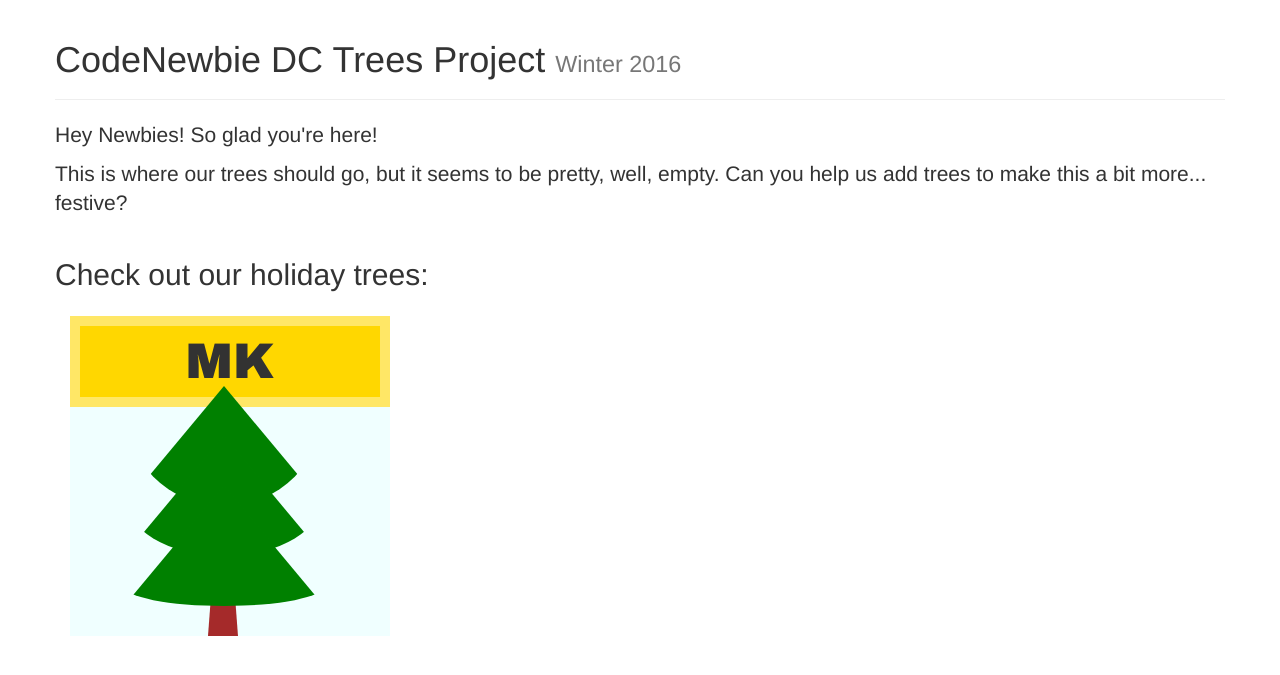
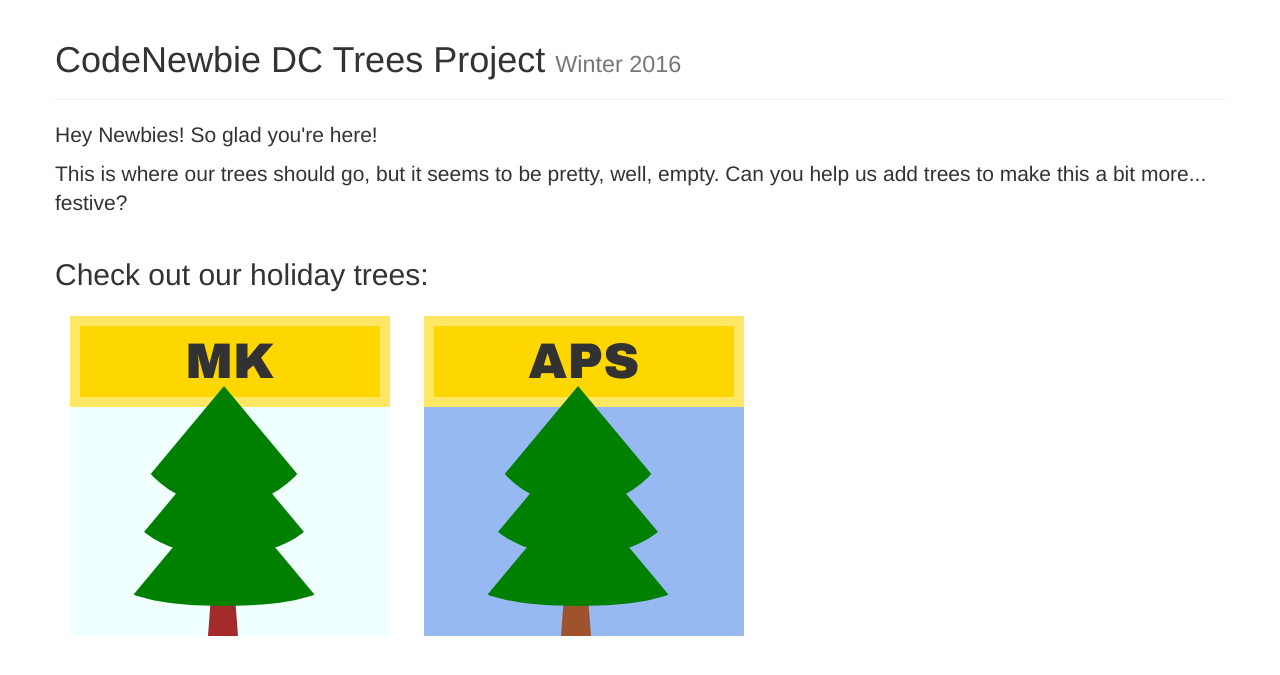
Before and after one commit to mkmckenzie/holiday-trees, a PHP site: page /index.html in a window 1280 px wide. Shown: the top 675 px of the page. Run offline with PHP 8.4, Linux system fonts and the light colour scheme.

Commit message:
added tree

```diff
--- a/css/trees.css
+++ b/css/trees.css
@@ -68,4 +68,63 @@ or github link in a comment so we know who goes where!*/
   font-family: "Arial Black", Gadget, sans-serif;
 }
 
+#aps {
+  background-color: #96b9f2;
+  margin: 15px;
+  height: 320px;
+  width: 320px;
+  position: relative;
+  display: inline-block;
+}
+
+#aps .trunk {
+ border-color: #A0522D transparent;
+ border-style: solid;
+ border-width: 0px 15px 200px;
+ position: absolute;
+ bottom: 0px;
+ left: 43%;
+ height: 0px;
+ width: 0px;
+}
+
+#aps .branch {
+ border-color: green transparent;
+ border-style: solid;
+ height: 0px;
+ position: absolute;
+ width: 0;
+ border-width: 0 100px 120px;
+ left: 17%;
+}
+
+#aps .bottom {
+ bottom: 30px;
+ border-bottom-left-radius: 50% 20px;
+ border-bottom-right-radius: 50% 20px;
+}
+
+#aps .middle {
+ bottom: 80px;
+ border-bottom-left-radius: 50% 60px;
+ border-bottom-right-radius: 50% 60px;
+}
+
+#aps .top {
+ bottom: 130px;
+ border-bottom-left-radius: 50% 100px;
+ border-bottom-right-radius: 50% 100px;
+}
+
+#aps .name {
+ position: absolute;
+ width: 100%;
+ text-align: center;
+ border: 10px #ffe766 solid;
+ font-size: 50px;
+ background-color: #ffd700;
+ color: #323232;
+ font-family: "Arial Black", Gadget, sans-serif;
+}
+
 /* Your CSS goes below here! */
--- a/index.html
+++ b/index.html
@@ -64,6 +64,14 @@
                 <div class="branches bottom"></div>
             </div>
 
+            <div class="tree" id="aps">
+              <div class="name">APS</div>
+              <div class="trunk"></div>
+              <div class="branch top"></div>
+              <div class="branch middle"></div>
+              <div class="branch bottom"></div>
+            </div>
+
             <!-- Add more trees here! -->
 
         </div>
```
